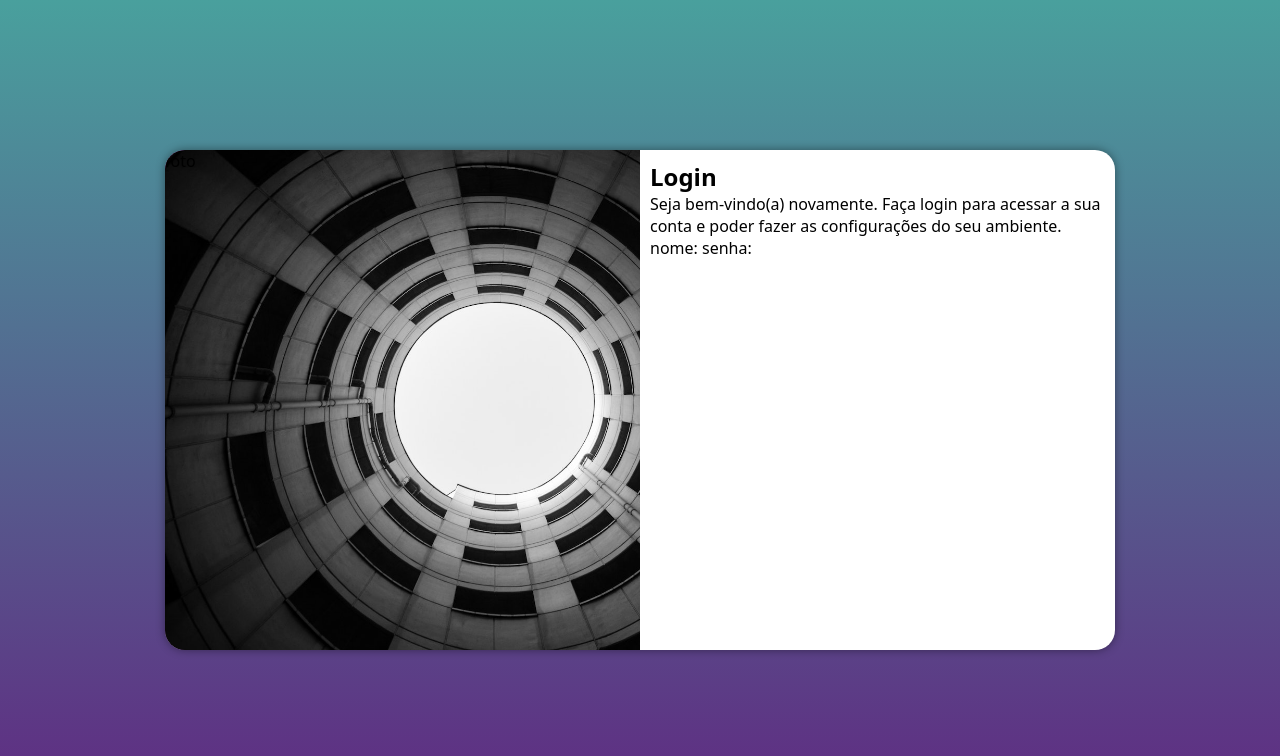
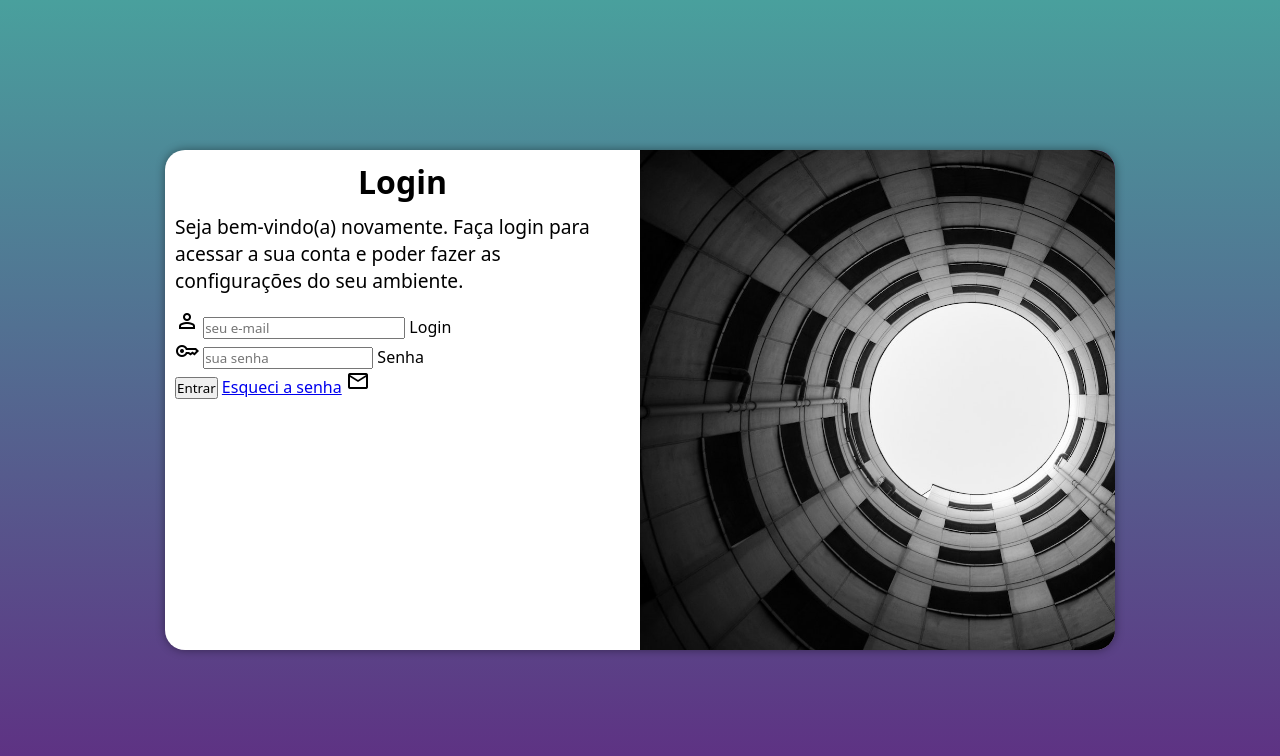
Before and after one commit to michsmm/projeto-login, a plain HTML site: page index.html in a window 1280 px wide. Drawn offline with nearby package versions, Linux system fonts and the light colour scheme.

Commit message:
formulario editado atualizado

```diff
--- a/estilos/media-query.css
+++ b/estilos/media-query.css
@@ -21,13 +21,13 @@ Grandes telas: acima de 1200px
     }
 
     section#login > div#imagem {
-        float: left;
+        float: right;
         width: 30%;
         height: 100%;
     }
 
     section#login > div#formulario {
-        float: right;
+        float: left;
         width: 70%;
     }
 }
@@ -42,14 +42,23 @@ Grandes telas: acima de 1200px
     }
 
     section#login > div#imagem {
-        float: left;
+        float: right;
         width: 50%;
         height: 100%;
 
     }
 
     section#login > div#formulario {
-        float: right;
+        float: left;
         width: 50%;
     }
+
+    div#formulario h1 {
+        font-size: 2em;
+    }
+
+    div#formulario > p {
+        font-size: 1.2em;
+        margin-bottom: 15px;
+    }
 }
--- a/estilos/style.css
+++ b/estilos/style.css
@@ -53,3 +53,13 @@ section#login > div#formulario {
     display: block;
     padding: 10px;
 }
+
+div#formulario > h1 {
+    text-align: center;
+    margin-bottom: 10px;
+}
+
+div#formulario > p {
+    font-size: 0.8em;
+    margin-bottom: 15px;
+}
--- a/index.html
+++ b/index.html
@@ -5,6 +5,7 @@
     <meta http-equiv="X-UA-Compatible" content="IE=edge">
     <meta name="viewport" content="width=device-width, initial-scale=1.0">
     <title>Seu Ambiente</title>
+    <link rel="stylesheet" href="https://fonts.googleapis.com/css2?family=Material+Symbols+Outlined:opsz,wght,FILL,GRAD@20..48,100..700,0..1,-50..200"/>
     <link rel="stylesheet" href="estilos/style.css">
     <link rel="stylesheet" href="estilos/media-query.css">
 </head>
@@ -12,14 +13,31 @@
     <main>
         <section id="login">
             <div id="imagem">
-                foto
+               <!-- Aqui a imagem vai nas CSS-->
             </div>
             <div id="formulario">
                 <h1>Login</h1>
                 <p>Seja bem-vindo(a) novamente. Faça login para acessar a sua conta e poder fazer as configurações do seu ambiente.</p>
                 <form action="login.php" method="post" autocomplete="on">
-                    nome:
-                    senha:
+                    <div class="campo">
+                        <span class="material-symbols-outlined">
+                            person
+                            </span>
+
+                        <input type="email" name="login" id="ilogin" placeholder="seu e-mail" autocomplete="email" required maxlength="30">
+                        <label for="ilogin">Login  </label><br>
+                    </div>
+
+
+                    <div class="campo">
+                        <span class="material-symbols-outlined">key
+                            </span>
+
+                        <input type="password" name="senha" id="isenha" placeholder="sua senha" size="16" autocomplete="current-password" required minlength="8" maxlength="15"><label for="isenha"> Senha </label>
+
+                    </div>
+                    <input type="submit" value="Entrar">
+                    <a href="esqueci.html">Esqueci a senha</a> <span class="material-symbols-outlined"> mail </span>
                 </form>
 
             </div>
```
